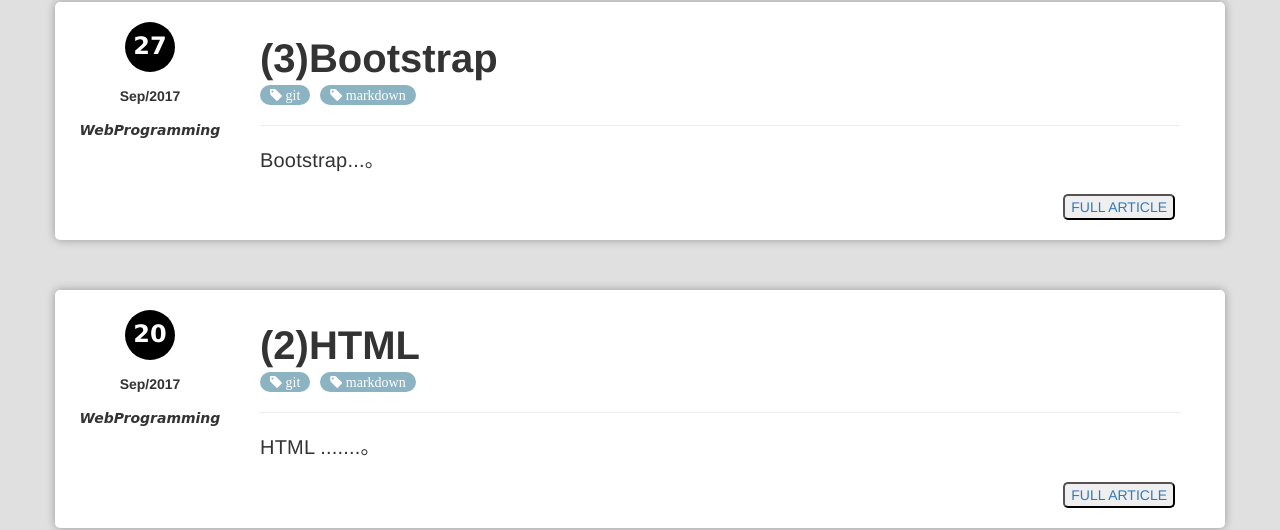
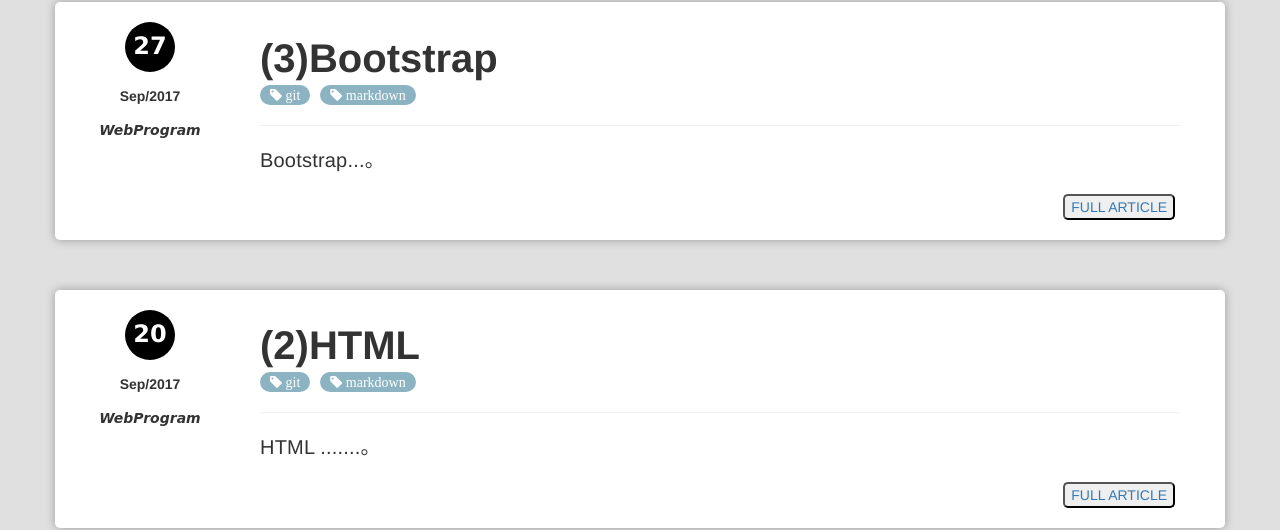
Before and after one commit to wily125/webcourse-1, a Jekyll site: the page built from index.html, in a window 1280 px wide. Shown: the part 557-1087 px from the top of the page. Built offline with Jekyll 4.4.1, drawn with Linux system fonts in a browser that asks for light colours; Markdown is read by kramdown in place of the engine named in the settings; the list of posts is cut into pages by our own code.

Commit message:
jekyll update

```diff
--- a/_posts/2017-09-20-HTML.md
+++ b/_posts/2017-09-20-HTML.md
@@ -1,7 +1,7 @@
 ---
 title: "(2)HTML"
 layout: post
-category: [WebProgramming]
+category: [WebProgram]
 tags: [git, markdown]
 excerpt: "HTML .......。"
 ---
--- a/_posts/2017-09-27-Bootstrap.md
+++ b/_posts/2017-09-27-Bootstrap.md
@@ -1,7 +1,7 @@
 ---
 title: "(3)Bootstrap"
 layout: post
-category: [WebProgramming]
+category: [WebProgram]
 tags: [git, markdown]
 excerpt: "Bootstrap...。"
 ---
```
